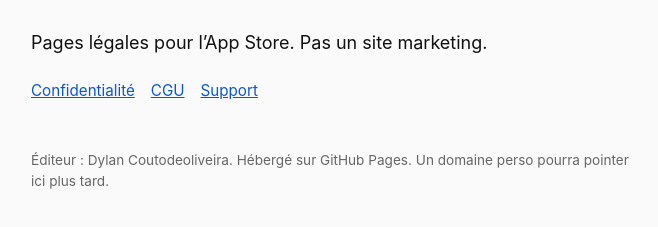
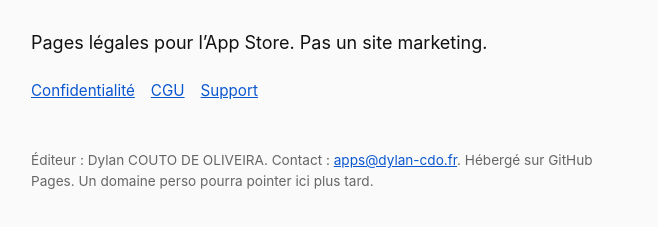
Before and after one commit to Spocsk/pas-envoye-legal, a plain HTML site: page index.html in a window 1280 px wide. Shown: the part 105-332 px from the top of the page, without its empty margins (309-967 px from the left). Drawn offline with Linux system fonts and the light colour scheme.

Commit message:
Put support email apps@dylan-cdo.fr and publisher Dylan COUTO DE OLIVEIRA on legal pages.

```diff
--- a/index.html
+++ b/index.html
@@ -16,7 +16,7 @@
     <a href="cgu/">CGU</a>
     <a href="support/">Support</a>
   </nav>
-  <footer>Éditeur : Dylan Coutodeoliveira. Hébergé sur GitHub Pages. Un domaine perso pourra pointer ici plus tard.</footer>
+  <footer>Éditeur : Dylan COUTO DE OLIVEIRA. Contact : <a href="mailto:apps@dylan-cdo.fr">apps@dylan-cdo.fr</a>. Hébergé sur GitHub Pages. Un domaine perso pourra pointer ici plus tard.</footer>
 </main>
 </body>
 </html>
```
